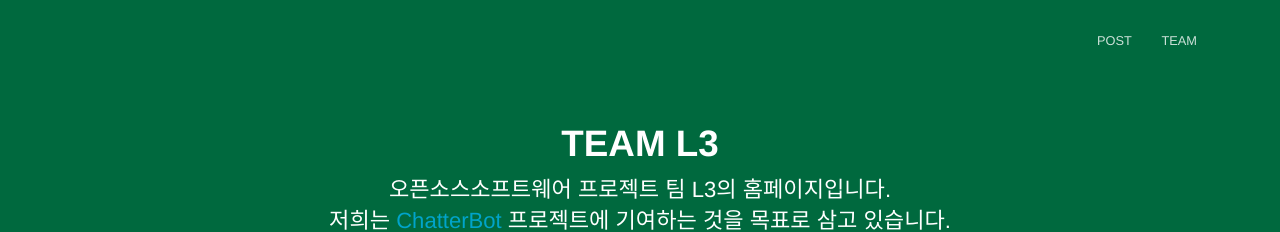
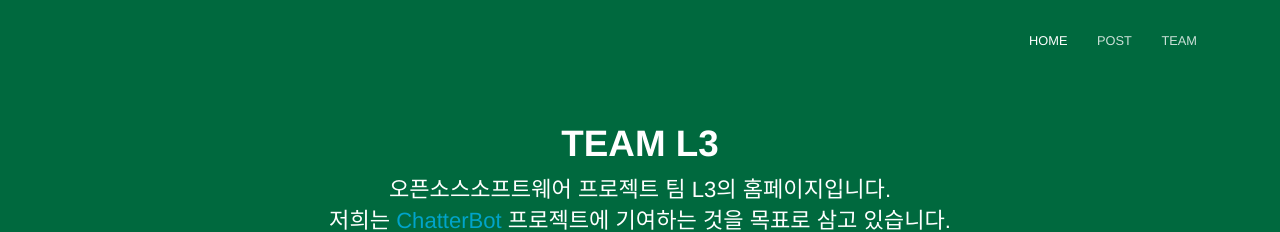
Before and after one commit to 19-1-skku-oss/2019-1-OSS-L3, a Jekyll site: the page built from index.html, in a window 1280 px wide and 900 px high. Shown: the top 232 px of the window. Built offline with Jekyll 4.4.1, drawn with Linux system fonts in a browser that asks for light colours.

Commit message:
[EDIT] 네비게이션 바 수정

```diff
--- a/_data/navigation.yml
+++ b/_data/navigation.yml
@@ -1,3 +1,7 @@
+- name: Home
+  link: /
+  new_window: false
+  highlight: false
 - name: Post
   link: /posts/
   new_window: false
```
